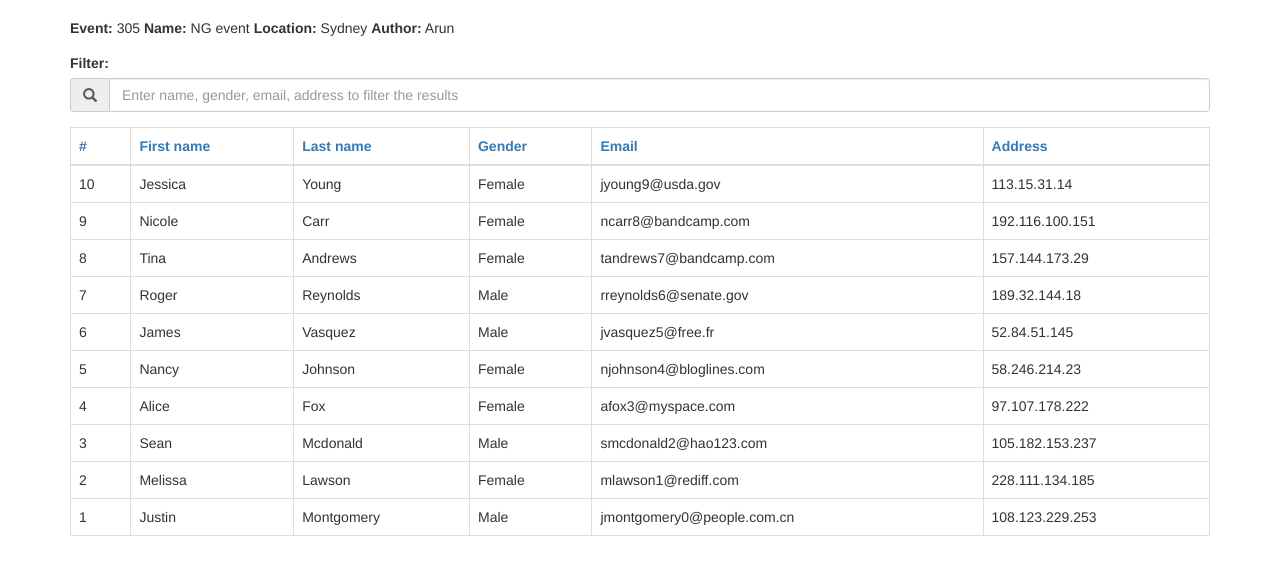
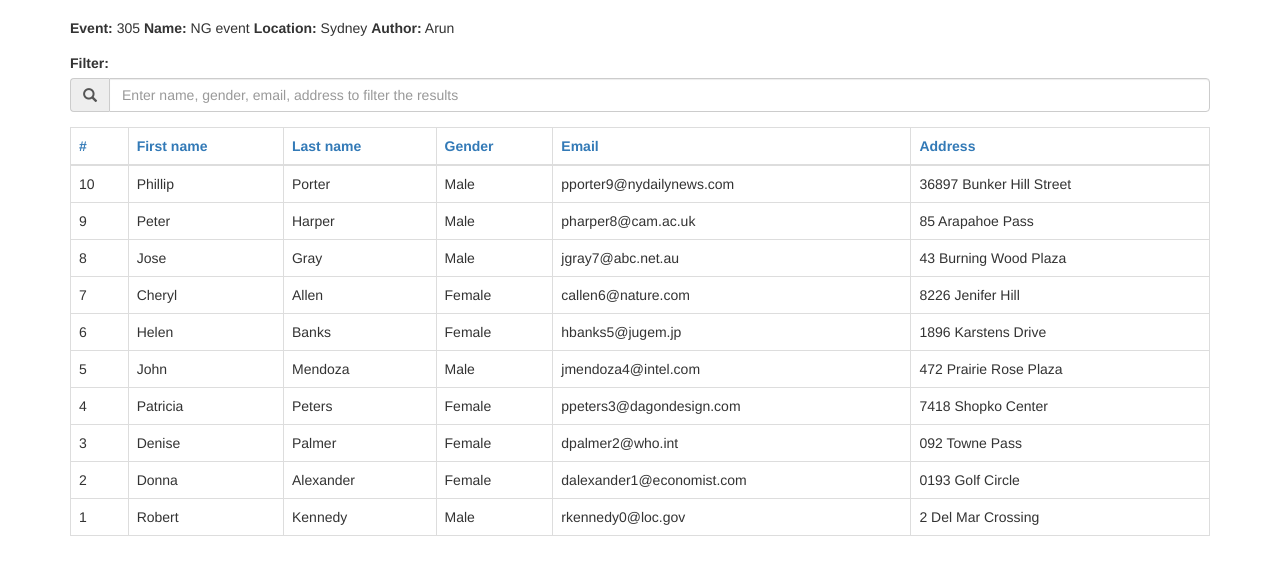
Before and after one commit to arunnayak/ng-project-1, a plain HTML site: page index.html in a window 1280 px wide. Shown: the part 54-628 px from the top of the page. Drawn offline with nearby package versions, Linux system fonts and the light colour scheme.

Commit message:
address aded

```diff
--- a/index.html
+++ b/index.html
@@ -88,7 +88,7 @@
 								<a ng-click="sortBy('email')" href="#">Email</a>
 							</th>
 							<th>
-								<a ng-click="sortBy('ip_address')" href="#">Address</a>
+								<a ng-click="sortBy('address')" href="#">Address</a>
 							</th>
 						</tr>
 					</thead>
@@ -99,7 +99,7 @@
 							<td>{{person.last_name}}</td>
 							<td>{{person.gender}}</td>
 							<td>{{person.email}}</td>
-							<td>{{person.ip_address}}</td>
+							<td>{{person.address}}</td>
 						</tr>
 					</tbody>
 				</table>
--- a/js/controller/EventController.js
+++ b/js/controller/EventController.js
@@ -12,74 +12,74 @@ eventsApp.controller('EventController',
 				persons: [
 					{
 					  "id": 1,
-					  "first_name": "Justin",
-					  "last_name": "Montgomery",
-					  "email": "jmontgomery0@people.com.cn",
+					  "first_name": "Robert",
+					  "last_name": "Kennedy",
+					  "email": "rkennedy0@loc.gov",
 					  "gender": "Male",
-					  "ip_address": "108.123.229.253"
+					  "address": "2 Del Mar Crossing"
 					}, {
 					  "id": 2,
-					  "first_name": "Melissa",
-					  "last_name": "Lawson",
-					  "email": "mlawson1@rediff.com",
+					  "first_name": "Donna",
+					  "last_name": "Alexander",
+					  "email": "dalexander1@economist.com",
 					  "gender": "Female",
-					  "ip_address": "228.111.134.185"
+					  "address": "0193 Golf Circle"
 					}, {
 					  "id": 3,
-					  "first_name": "Sean",
-					  "last_name": "Mcdonald",
-					  "email": "smcdonald2@hao123.com",
-					  "gender": "Male",
-					  "ip_address": "105.182.153.237"
+					  "first_name": "Denise",
+					  "last_name": "Palmer",
+					  "email": "dpalmer2@who.int",
+					  "gender": "Female",
+					  "address": "092 Towne Pass"
 					}, {
 					  "id": 4,
-					  "first_name": "Alice",
-					  "last_name": "Fox",
-					  "email": "afox3@myspace.com",
+					  "first_name": "Patricia",
+					  "last_name": "Peters",
+					  "email": "ppeters3@dagondesign.com",
 					  "gender": "Female",
-					  "ip_address": "97.107.178.222"
+					  "address": "7418 Shopko Center"
 					}, {
 					  "id": 5,
-					  "first_name": "Nancy",
-					  "last_name": "Johnson",
-					  "email": "njohnson4@bloglines.com",
-					  "gender": "Female",
-					  "ip_address": "58.246.214.23"
+					  "first_name": "John",
+					  "last_name": "Mendoza",
+					  "email": "jmendoza4@intel.com",
+					  "gender": "Male",
+					  "address": "472 Prairie Rose Plaza"
 					}, {
 					  "id": 6,
-					  "first_name": "James",
-					  "last_name": "Vasquez",
-					  "email": "jvasquez5@free.fr",
-					  "gender": "Male",
-					  "ip_address": "52.84.51.145"
+					  "first_name": "Helen",
+					  "last_name": "Banks",
+					  "email": "hbanks5@jugem.jp",
+					  "gender": "Female",
+					  "address": "1896 Karstens Drive"
 					}, {
 					  "id": 7,
-					  "first_name": "Roger",
-					  "last_name": "Reynolds",
-					  "email": "rreynolds6@senate.gov",
-					  "gender": "Male",
-					  "ip_address": "189.32.144.18"
+					  "first_name": "Cheryl",
+					  "last_name": "Allen",
+					  "email": "callen6@nature.com",
+					  "gender": "Female",
+					  "address": "8226 Jenifer Hill"
 					}, {
 					  "id": 8,
-					  "first_name": "Tina",
-					  "last_name": "Andrews",
-					  "email": "tandrews7@bandcamp.com",
-					  "gender": "Female",
-					  "ip_address": "157.144.173.29"
+					  "first_name": "Jose",
+					  "last_name": "Gray",
+					  "email": "jgray7@abc.net.au",
+					  "gender": "Male",
+					  "address": "43 Burning Wood Plaza"
 					}, {
 					  "id": 9,
-					  "first_name": "Nicole",
-					  "last_name": "Carr",
-					  "email": "ncarr8@bandcamp.com",
-					  "gender": "Female",
-					  "ip_address": "192.116.100.151"
+					  "first_name": "Peter",
+					  "last_name": "Harper",
+					  "email": "pharper8@cam.ac.uk",
+					  "gender": "Male",
+					  "address": "85 Arapahoe Pass"
 					}, {
 					  "id": 10,
-					  "first_name": "Jessica",
-					  "last_name": "Young",
-					  "email": "jyoung9@usda.gov",
-					  "gender": "Female",
-					  "ip_address": "113.15.31.14"
+					  "first_name": "Phillip",
+					  "last_name": "Porter",
+					  "email": "pporter9@nydailynews.com",
+					  "gender": "Male",
+					  "address": "36897 Bunker Hill Street"
 					}
 				]
 
```
